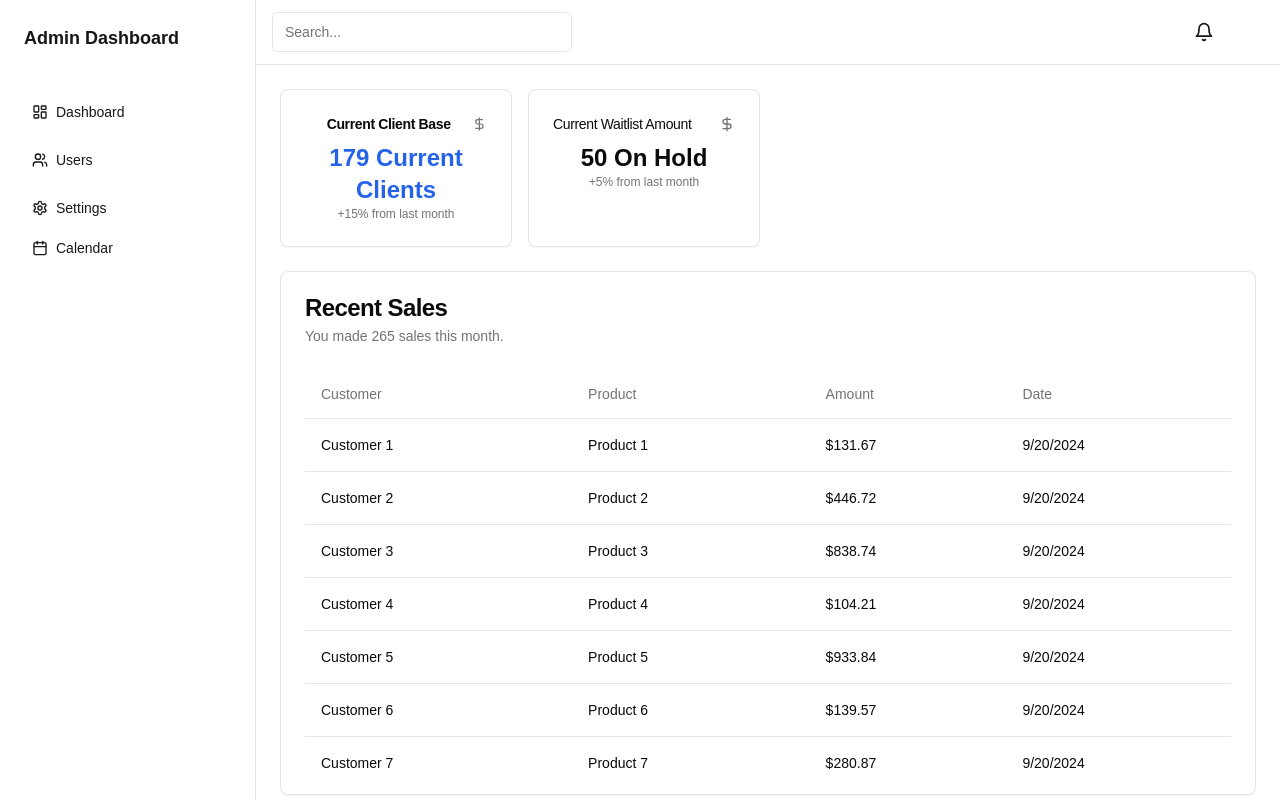
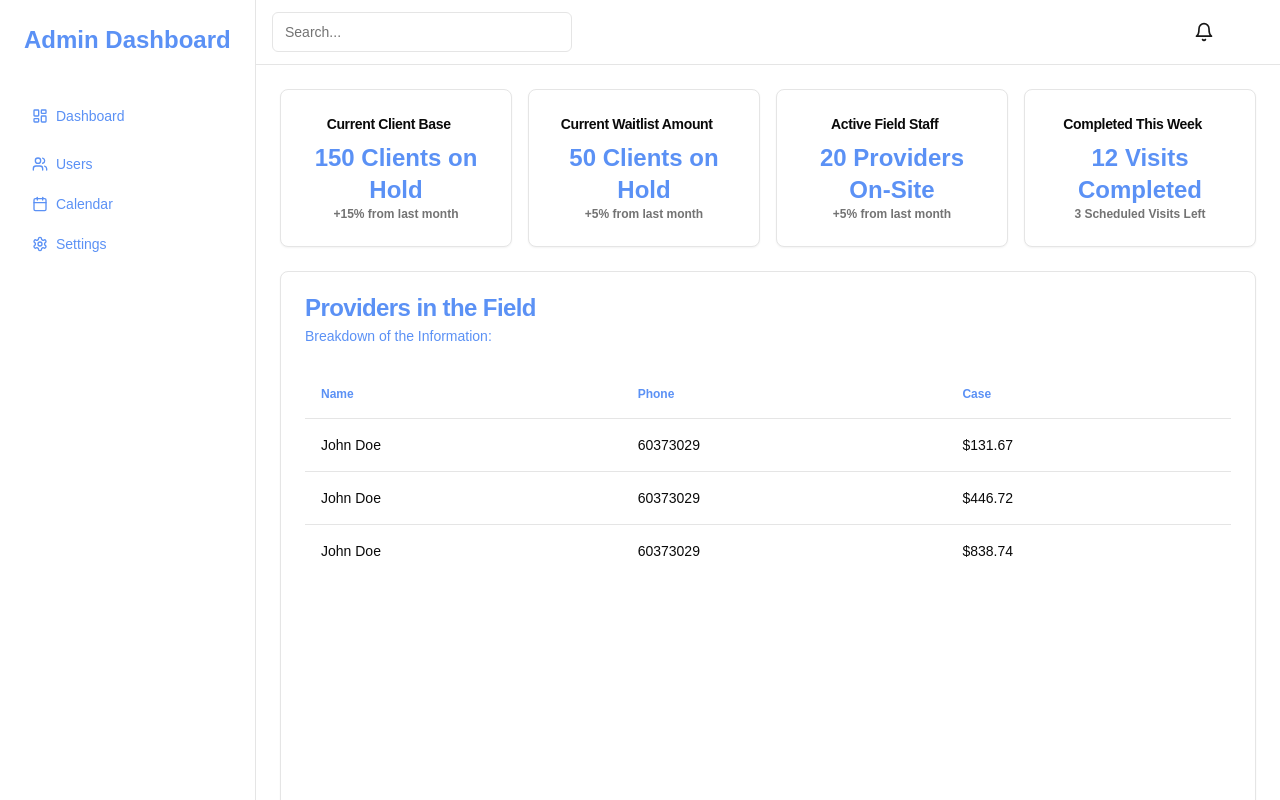
Before and after one commit to cfgjc24/Team-3, a Next.js app: page /admin in a window 1280 px wide. Shown: the top 800 px of the page. Built offline with nearby package versions, Linux system fonts and the light colour scheme.

Commit message:
implementation of asome navbar dataa

```diff
--- a/src/app/admin/page.tsx
+++ b/src/app/admin/page.tsx
@@ -41,27 +41,37 @@ export default function AdminDashboard() {
   return (
     <div className="min-h-screen bg-background flex">
       {/* Sidebar */}
-      <aside className="w-64 bg-card border-r">
-        <div className="p-6">
-          <h2 className="text-lg font-semibold">Admin Dashboard</h2>
+      <aside
+        className="w-64 bg-card border-r font-semibold"
+        style={{ color: "#5b91f5" }}
+      >
+        <div className="p-6" style={{ color: "#5b91f5" }}>
+          <h2 className="text-2xl font-semibold" style={{ color: "#5b91f5" }}>
+            Admin Dashboard
+          </h2>
         </div>
         <nav className="space-y-2 p-4">
           <Button variant="ghost" className="w-full justify-start">
-            <LayoutDashboard className="mr-2 h-4 w-4" />
+            <LayoutDashboard
+              className="mr-2 h-4 w-4 text-2xl font-semibold"
+              style={{ color: "#5b91f5" }}
+            />
             Dashboard
           </Button>
           <Button variant="ghost" className="w-full justify-start">
             <Users className="mr-2 h-4 w-4" />
             Users
           </Button>
-          <Button variant="ghost" className="w-full justify-start">
-            <Settings className="mr-2 h-4 w-4" />
-            Settings
-          </Button>
+
           <Link href="/calendar" passHref>
             <Button variant="ghost" className="w-full justify-start">
               <Calendar className="mr-2 h-4 w-4" />
               Calendar
+            </Button>
+
+            <Button variant="ghost" className="w-full justify-start">
+              <Settings className="mr-2 h-4 w-4" />
+              Settings
             </Button>
           </Link>
         </nav>
@@ -114,8 +124,9 @@ export default function AdminDashboard() {
         </header>
 
         {/* Dashboard Content */}
-        <div className="p-6 space-y-6">
+        <div className="p-6 space-y-6 ">
           <div className="grid gap-4 md:grid-cols-2 lg:grid-cols-4">
+            {/* CURRENT CLIENT BASE */}
             <Card>
               <CardHeader className="flex flex-row items-center justify-between space-y-0 pb-2">
                 <CardTitle className="text-sm font-bold flex flex-col items-center text-center w-full">
@@ -136,14 +147,17 @@ export default function AdminDashboard() {
                   strokeWidth="2"
                   className="h-4 w-4 text-muted-foreground"
                 >
-                  <path d="M12 2v20M17 5H9.5a3.5 3.5 0 0 0 0 7h5a3.5 3.5 0 0 1 0 7H6" />
+                  <path d="" />
                 </svg>
               </CardHeader>
               <CardContent>
-                <div className="text-2xl font-bold flex flex-col items-center text-center text-blue-600">
-                  179 Current Clients
+                <div
+                  className="text-2xl font-bold flex flex-col items-center text-center"
+                  style={{ color: "#5b91f5" }}
+                >
+                  150 Clients on Hold
                 </div>
-                <p className="text-xs text-muted-foreground flex flex-col items-center text-center">
+                <p className="text-xs text-muted-foreground flex flex-col items-center text-center font-bold">
                   +15% from last month
                 </p>
 
@@ -156,9 +170,10 @@ export default function AdminDashboard() {
               </CardContent>
             </Card>
 
+            {/* CURRENT WAITLIST BASE */}
             <Card>
               <CardHeader className="flex flex-row items-center justify-between space-y-0 pb-2">
-                <CardTitle className="text-sm font-medium">
+                <CardTitle className="text-sm font-bold flex flex-col items-center text-center w-full">
                   Current Waitlist Amount
                 </CardTitle>
 
@@ -176,11 +191,17 @@ export default function AdminDashboard() {
                   strokeWidth="2"
                   className="h-4 w-4 text-muted-foreground"
                 >
-                  <path d="M12 2v20M17 5H9.5a3.5 3.5 0 0 0 0 7h5a3.5 3.5 0 0 1 0 7H6" />
+                  <path d="" />
                 </svg>
               </CardHeader>
-              <CardContent className="flex flex-col items-center text-center">
-                <div className="text-2xl font-bold">50 On Hold</div>
+
+              <CardContent className="text-sm font-bold flex flex-col items-center text-center w-full">
+                <div
+                  className="text-2xl font-bold flex flex-col items-center text-center"
+                  style={{ color: "#5b91f5" }}
+                >
+                  50 Clients on Hold
+                </div>
                 <p className="text-xs text-muted-foreground ">
                   +5% from last month
                 </p>
@@ -194,33 +215,141 @@ export default function AdminDashboard() {
               </CardContent>
             </Card>
 
+            {/* CURRENTLY IN THE FIELD */}
+            <Card>
+              <CardHeader className="flex flex-row items-center justify-between space-y-0 pb-2">
+                <CardTitle className="text-sm font-bold flex flex-col items-center text-center w-full">
+                  Active Field Staff
+                </CardTitle>
+
+                {/* <CardTitle className="text-sm font-medium">
+                  Clients on the
+                </CardTitle> */}
+
+                <svg
+                  xmlns=""
+                  viewBox="0 0 24 24"
+                  fill="none"
+                  stroke="currentColor"
+                  strokeLinecap="round"
+                  strokeLinejoin="round"
+                  strokeWidth="2"
+                  className="h-4 w-4 text-muted-foreground"
+                >
+                  <path d="" />
+                </svg>
+              </CardHeader>
+
+              <CardContent className="text-sm font-bold flex flex-col items-center text-center w-full">
+                <div
+                  className="text-2xl font-bold flex flex-col items-center text-center"
+                  style={{ color: "#5b91f5" }}
+                >
+                  20 Providers On-Site
+                </div>
+                <p className="text-xs text-muted-foreground ">
+                  +5% from last month
+                </p>
+
+                {/*
+               <div className="text-2xl font-bold">179 Current Clients</div>
+                <p className="text-xs text-muted-foreground">
+                  +15% from last month
+                </p>
+                    */}
+              </CardContent>
+            </Card>
+
+            {/* NUMBER OF VISITS COMPLETED THIS WEEK */}
+            <Card>
+              <CardHeader className="flex flex-row items-center justify-between space-y-0 pb-2">
+                <CardTitle className="text-sm font-bold flex flex-col items-center text-center w-full">
+                  Completed This Week
+                </CardTitle>
+
+                {/* <CardTitle className="text-sm font-medium">
+                  Clients on the
+                </CardTitle> */}
+
+                <svg
+                  xmlns=""
+                  viewBox="0 0 24 24"
+                  fill="none"
+                  stroke="currentColor"
+                  strokeLinecap="round"
+                  strokeLinejoin="round"
+                  strokeWidth="2"
+                  className="h-4 w-4 text-muted-foreground"
+                >
+                  <path d="" />
+                </svg>
+              </CardHeader>
+
+              <CardContent className="text-sm font-bold flex flex-col items-center text-center w-full">
+                <div
+                  className="text-2xl font-bold flex flex-col items-center text-center"
+                  style={{ color: "#5b91f5" }}
+                >
+                  12 Visits Completed
+                </div>
+                <p className="text-xs text-muted-foreground font-bold">
+                  3 Scheduled Visits Left
+                </p>
+
+                {/*
+               <div className="text-2xl font-bold">179 Current Clients</div>
+                <p className="text-xs text-muted-foreground">
+                  +15% from last month
+                </p>
+                    */}
+              </CardContent>
+            </Card>
+
             {/* ... (other cards remain unchanged) ... */}
           </div>
-          <Card className="col-span-4">
+          <Card className="col-span-2">
             <CardHeader>
-              <CardTitle>Recent Sales</CardTitle>
-              <CardDescription>You made 265 sales this month.</CardDescription>
+              <CardTitle style={{ color: "#5b91f5" }}>
+                Providers in the Field
+              </CardTitle>
+              <CardDescription style={{ color: "#5b91f5" }}>
+                Breakdown of the Information:
+              </CardDescription>
             </CardHeader>
             <CardContent>
-              <ScrollArea className="h-[400px]">
+              <ScrollArea className="h-[800px]">
                 <Table>
                   <TableHeader>
                     <TableRow>
-                      <TableHead>Customer</TableHead>
-                      <TableHead>Product</TableHead>
-                      <TableHead>Amount</TableHead>
-                      <TableHead>Date</TableHead>
+                      <TableHead
+                        className="text-xs text-muted-foreground font-bold "
+                        style={{ color: "#5b91f5" }}
+                      >
+                        Name
+                      </TableHead>
+                      <TableHead
+                        className="text-xs text-muted-foreground font-bold"
+                        style={{ color: "#5b91f5" }}
+                      >
+                        Phone
+                      </TableHead>
+                      <TableHead
+                        className="text-xs text-muted-foreground font-bold"
+                        style={{ color: "#5b91f5" }}
+                      >
+                        Case
+                      </TableHead>
                     </TableRow>
                   </TableHeader>
                   <TableBody>
-                    {[...Array(10)].map((_, i) => (
-                      <TableRow key={i}>
-                        <TableCell>Customer {i + 1}</TableCell>
-                        <TableCell>Product {i + 1}</TableCell>
+                    {[...Array(3)].map((_, i) => (
+                      <TableRow>
+                        <TableCell>John Doe</TableCell>
+
+                        <TableCell>60373029</TableCell>
                         <TableCell>
                           ${(Math.random() * 1000).toFixed(2)}
                         </TableCell>
-                        <TableCell>{new Date().toLocaleDateString()}</TableCell>
                       </TableRow>
                     ))}
                   </TableBody>
```
